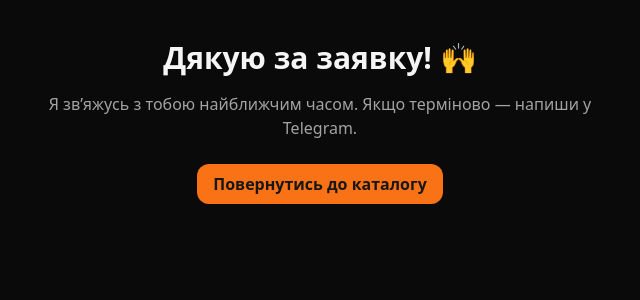
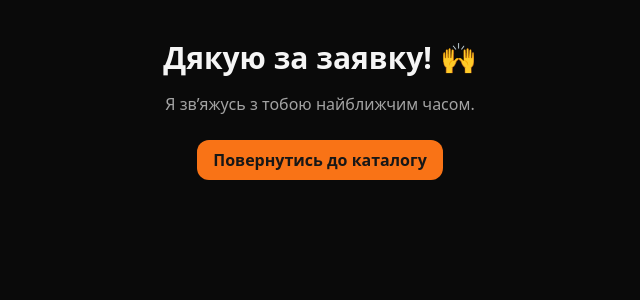
Before and after one commit to ZatokaV/music_site, a Django app: page /order/thanks/ in a window 1280 px wide. Shown: the top 300 px of the page, without its empty margins (320-960 px from the left). Run offline with Django 5.2, Linux system fonts and the light colour scheme; some libraries are stand-ins or nearby versions.

Commit message:
Move files

```diff
--- a/config/settings.py
+++ b/config/settings.py
@@ -15,7 +15,7 @@ BASE_DIR = Path(__file__).resolve().parent.parent
 # See https://docs.djangoproject.com/en/5.2/howto/deployment/checklist/
 
 # SECURITY WARNING: keep the secret key used in production secret!
-SECRET_KEY = 'django-insecure-&3^fiw10-wt)vm24832ad)j1&m-kxdtnox^0!j8kz6x*+q7qt_'
+SECRET_KEY = os.getenv("SECRET_KEY", "")
 
 # SECURITY WARNING: don't run with debug turned on in production!
 DEBUG = True
--- a/tracks/templates/tracks/order_thanks.html
+++ b/tracks/templates/tracks/order_thanks.html
@@ -9,7 +9,7 @@
 <body class="bg-neutral-950 text-neutral-100">
 <main class="max-w-xl mx-auto px-4 py-10 text-center">
     <h1 class="text-3xl font-bold mb-4">Дякую за заявку! 🙌</h1>
-    <p class="text-neutral-400">Я зв’яжусь з тобою найближчим часом. Якщо терміново — напиши у Telegram.</p>
+    <p class="text-neutral-400">Я зв’яжусь з тобою найближчим часом.</p>
     <a class="inline-block mt-6 px-4 py-2 rounded-xl bg-orange-500 text-neutral-900 font-semibold hover:bg-orange-400"
        href="/">Повернутись до каталогу</a>
 </main>
```
Also changed, not shown: db.sqlite3.
